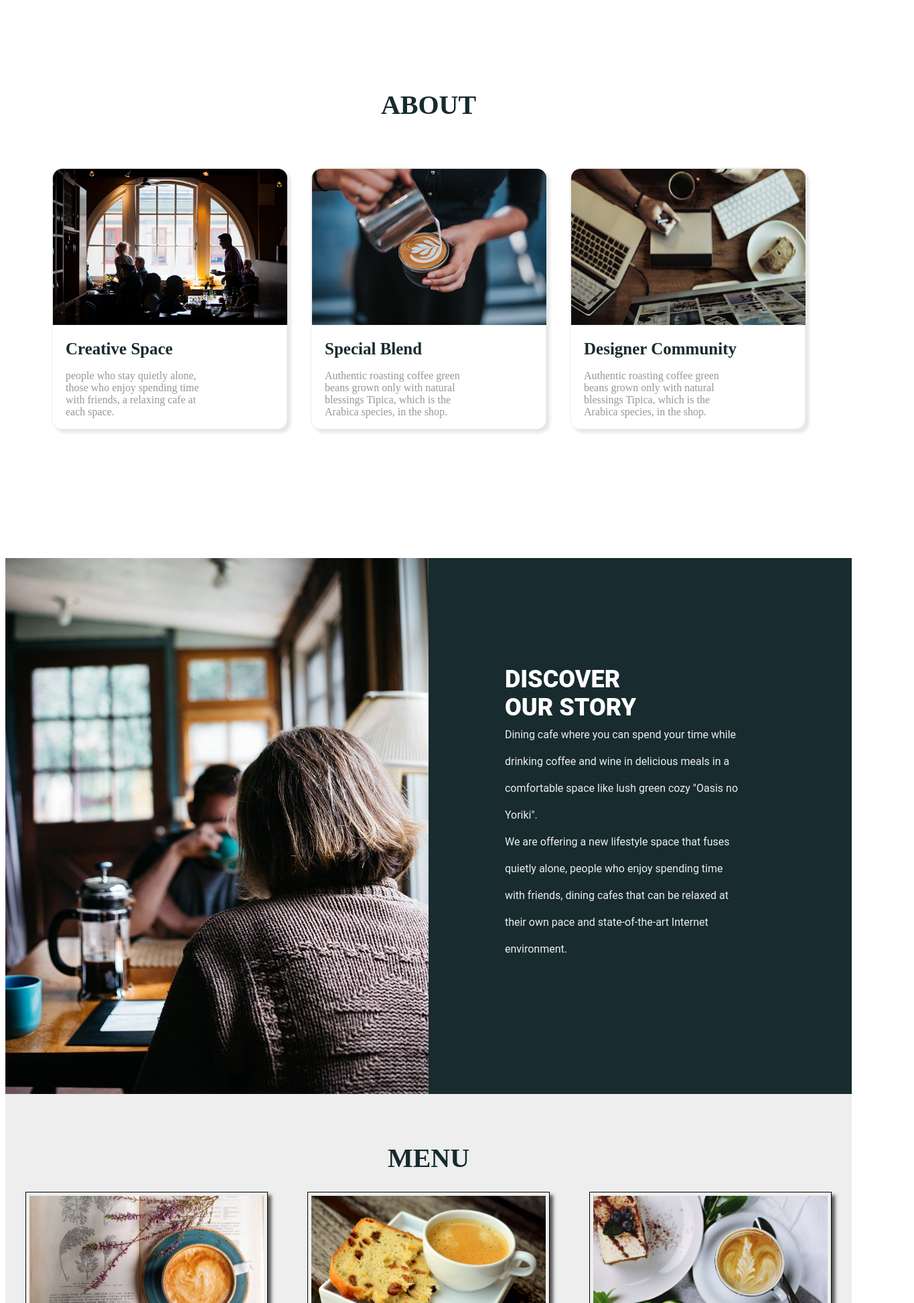
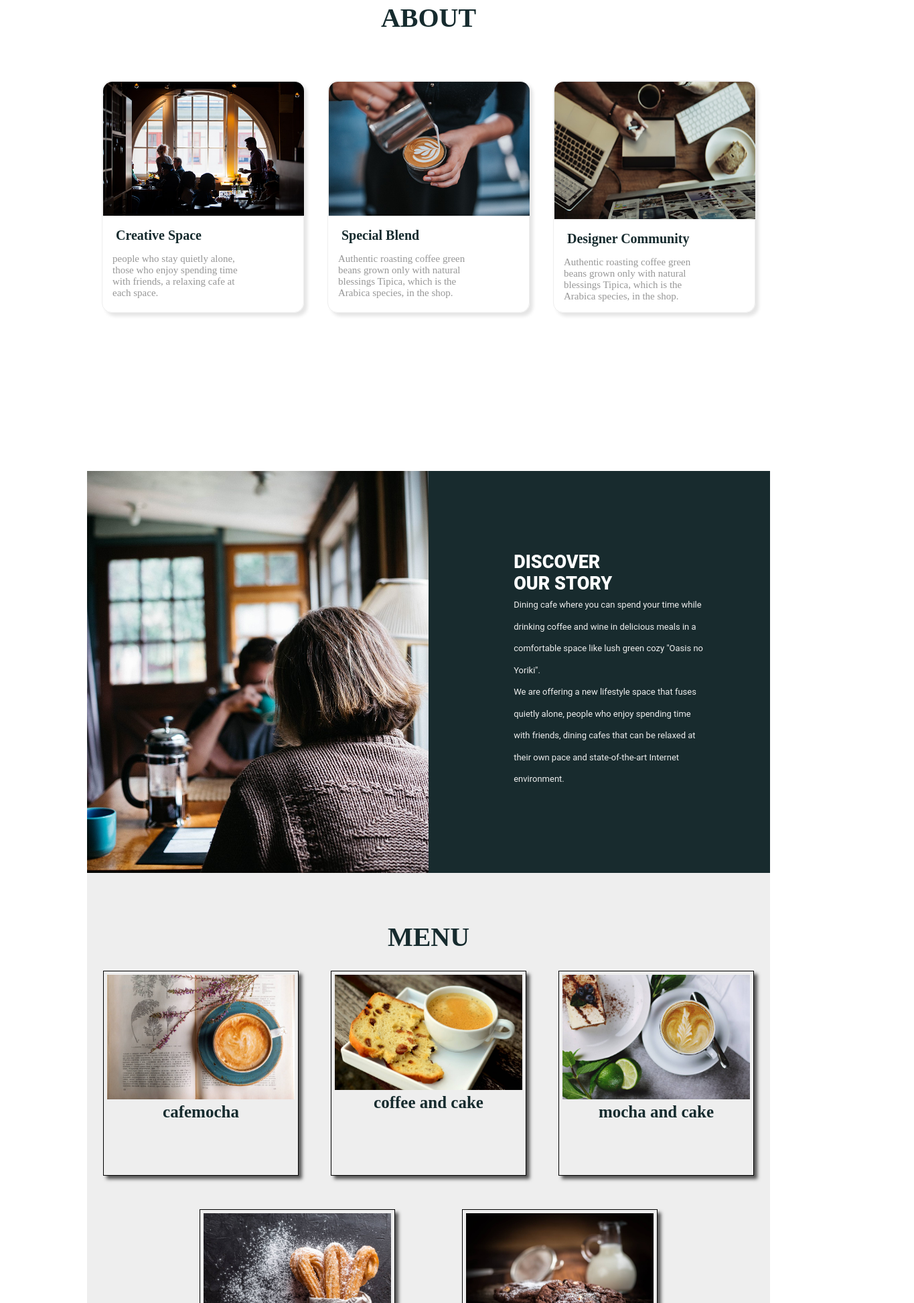
Before and after one commit to ayumiin/designcafe, a plain HTML site: page index.html in a window 1280 px wide. Shown: the part 855-2800 px from the top of the page at 67% size, 1365 px wide, since content can reach past the window. Drawn offline with Linux system fonts and the light colour scheme.

Commit message:
サイズ変更

```diff
--- a/css/style.css
+++ b/css/style.css
@@ -1,12 +1,13 @@
-
-
+*{
+    width: 1020px:
+}
 ul{
     color: #fff;
     margin-top: 0px;
     list-style: none;
     display: flex;
     justify-content:flex-end;
-    margin-left: 850px;
+    margin-left: 750px;
     position: absolute;
     font-family: 'Roboto', sans-serif;
 
@@ -16,7 +17,7 @@ ul{
     color: #ffffff;
     font-family: 'Roboto', sans-serif;
     font-weight: 700;
-    font-size: 20px;
+    font-size: 18px;
     transition: 0.5s;
 }
 
@@ -26,7 +27,7 @@ ul{
 
 li{
     color: #fff;
-    margin: 15px;
+    margin: 5px;
     margin-top: 20px;
 
 }
@@ -37,10 +38,12 @@ li{
 }
 
 #slide img{
+    margin: 0 auto;
     position: absolute;
+    padding-left: 170px;
     left: 0;
     top:0;
-    width: 100%;
+    width: 1020px;
     height: 100vh;
 }
 
@@ -56,7 +59,6 @@ li{
 }
 
 .main-visual{
-position: static;
 }
 
 #logo p{
@@ -72,16 +74,22 @@ position: static;
 
 
 .content{
-    padding-top: 980px;
+    width: 1020px;
+    margin: 0 auto;
+    padding-top: 850px;
     overflow: hidden;
     background: #fff;
     height: 700px;
-    width: 100%;
+}
+
+.container{
+    margin: 0 auto;
 }
 
 #contents1 p{
     color:#162b2e;
-    padding-left: 20px;
+    padding-left: 15px;
+    font-size: 15px;
     color: #979797;
 }
 
@@ -89,11 +97,11 @@ position: static;
     color:#162b2e;
     text-align: center;
     font-size:40px;
-    margin: 0;
+    margin: 0 auto;
 }
 
 .item1 h1{
-font-size: 25px;
+font-size: 20px;
  color:#162b2e;
     padding-left: 20px;
 }
@@ -104,7 +112,7 @@ font-size: 25px;
 }
 
 .item1{
-    width: 350px;
+    width: 300px;
     border: solid 1px #eee;
     border-radius: 15px;
     box-shadow: 5px 5px 5px #e5e5e5;
@@ -112,7 +120,7 @@ font-size: 25px;
 }
 
 .item2 h1{
-     font-size: 25px;
+     font-size: 20px;
      color:#162b2e;
     padding-left: 20px;
 }
@@ -123,7 +131,7 @@ font-size: 25px;
 }
 
 .item2{
-    width: 350px;
+    width: 300px;
     border: solid 1px #eee;
     border-radius: 15px;
     margin: 0px 35px;
@@ -131,19 +139,19 @@ font-size: 25px;
 }
 
 .item3 h1{
-font-size: 25px;
+font-size: 20px;
 color:#162b2e;
     padding-left: 20px;
 }
 
 .item3 img{
-    height: 233px;
+    height: 205px;
     border: #eee solid 1px;
     border-radius: 15px 15px 0px 0px;
 }
 
 .item3{
-    width: 350px;
+    width: 300px;
     border: solid 1px #eee;
     border-radius: 15px;
     box-shadow: 5px 5px 5px #e5e5e5;
@@ -163,20 +171,20 @@ color:#162b2e;
 #contents2{
     background-color: #182b2e;
     padding-top: 0px;
-    height: 800px;
+    height: 600px;
 
 }
 #contents2 h{
     color: #fff;
     text-align: center;
-    font-size: 36px;
+    font-size: 27px;
     font-family: 'Roboto', sans-serif;
     font-weight: 900;
 }
 
 #contents2 p{
     color: #eee;
-    font-size: 16px;
+    font-size: 13px;
     font-family: 'Roboto', sans-serif;
     font-weight: 00;
     margin: 0px;
@@ -185,25 +193,26 @@ color:#162b2e;
 }
 
 .right-box{
-    margin-top: 160px ;
+    margin-top: 120px ;
     float: right;
-    margin-right: 170px;
+    margin-right: 100px;
 
 }
 
 #contents3{
+
     background-color: #eee;
     color:#162b2e;
     text-align: center;
     font-size:20px;
-    margin: 0;
+    margin: 0 auto;
     padding-top: 45px;
     height: 1000px;
 }
 
 .item4{
     border: 0.5px solid #000;
-    width: 350px;
+    width: 280px;
     padding: 5px 5px 80px 5px;
     box-shadow: 5px 5px 5px #555;
 }
@@ -215,7 +224,7 @@ color:#162b2e;
 
 .item5{
     border: 0.5px solid #000;
-    width: 350px;
+    width: 280px;
     padding: 5px 5px 80px 5px;
     box-shadow: 5px 5px 5px #555;
 }
@@ -227,7 +236,7 @@ color:#162b2e;
 
 .item6{
     border: 0.5px solid #000;
-    width: 350px;
+    width: 280px;
     padding: 5px 5px 80px 5px;
     box-shadow: 5px 5px 5px #555;
 }
@@ -244,7 +253,7 @@ color:#162b2e;
 
 .item7{
     border: 0.5px solid #000;
-    width: 350px;
+    width: 280px;
     padding: 5px 5px 80px 5px;
     box-shadow: 5px 5px 5px #555;
 }
@@ -256,7 +265,7 @@ color:#162b2e;
 
 .item8{
     border: 0.5px solid #000;
-    width: 350px;
+    width: 280px;
     padding: 5px 5px 80px 5px;
     margin-left: 100px;
     box-shadow: 5px 5px 5px #555;
@@ -317,13 +326,11 @@ color:#162b2e;
 }
 
 .map{
-    margin-top: 70px;
-    margin-bottom: 40px;
     display: flex;
     justify-content: center;
     border: solid 1px #eee;
     width: 1000px;
-    margin-left: 200px;
+    margin: 0 auto;
     border-radius: 10px;
     box-shadow: 5px 5px 5px #e5e5e5;
 
@@ -351,8 +358,8 @@ color:#162b2e;
 }
 
 #contents4 a{
-    margin-left: 650px;
-    margin-top: 50px;
+    margin-left: 450px;
+    margin-top: 00px;
     font-size: 16px;
     padding: 8px 32px;
     background: #182b2e;
@@ -370,6 +377,10 @@ color:#162b2e;
     color:#182b2e;
 }
 
+.button{
+    margin-top: 50px;
+}
+
 footer{
     background-color: #182b2e;
     color: #ffffff;
--- a/index.html
+++ b/index.html
@@ -47,7 +47,7 @@
             <div class="fadein">
         <div class="container" >
             <div class="item1">
-             <img src="img/space.jpg" alt="" width="350">
+             <img src="img/space.jpg" alt="" width="300">
                 <h1>Creative Space</h1>
                 <p>people who stay quietly alone,<br>
                 those who enjoy spending time<br>
@@ -57,7 +57,7 @@
                 </p>
             </div>
             <div class="item2">
-             <img src="img/coffee.jpg" alt="" width="350">
+             <img src="img/coffee.jpg" alt="" width="300">
                 <h1>Special Blend</h1>
                 <p>Authentic roasting coffee green<br>
                     beans grown only with natural<br>
@@ -67,7 +67,7 @@
 
             </div>
             <div class="item3">
-            <img src="img/designer.jpg" alt="" width="350">
+            <img src="img/designer.jpg" alt="" width="300">
                 <h1>Designer Community</h1>
                 <p>Authentic roasting coffee green<br>
                     beans grown only with natural<br>
@@ -101,15 +101,15 @@ We are offering a new lifestyle space that fuses<br>quietly alone, people who en
         <div class="fadein">
      <div class="container2">
          <div class="item4">
-         <img src="img/menu1.jpg" alt="" width="350">
+         <img src="img/menu1.jpg" alt="" width="280">
             <h1>cafemocha</h1>
          </div>
          <div class="item5">
-         <img src="img/menu2.jpg" alt="" width="350">
+         <img src="img/menu2.jpg" alt="" width="280">
              <h1>coffee and cake</h1>
          </div>
          <div class="item6">
-         <img src="img/menu3.jpg" alt="" width="350">
+         <img src="img/menu3.jpg" alt="" width="280">
              <h1>mocha and cake</h1>
          </div>
         </div>
@@ -118,11 +118,11 @@ We are offering a new lifestyle space that fuses<br>quietly alone, people who en
         <div class="fadein">
     <div class="container3">
         <div class="item7">
-        <img src="img/menu4.jpg" alt="" width="350">
+        <img src="img/menu4.jpg" alt="" width="280">
             <h1>churos</h1>
         </div>
         <div class="item8">
-        <img src="img/menu5.jpg" alt="" width="350">
+        <img src="img/menu5.jpg" alt="" width="280">
             <h1>cookie</h1>
         </div>
         </div>
@@ -153,7 +153,9 @@ We are offering a new lifestyle space that fuses<br>quietly alone, people who en
                 </div>
         </div>
             </div>
+            <div class="button">
         <a href="https://life-is-tech.com/school_lp/?utm_source=yahoo&utm_medium=listing&utm_campaign=brand&yclid=YSS.1001072013.EAIaIQobChMIxNXituf15AIVSHZgCh3JSQvSEAAYASAAEgJLDfD_BwE">Reservation</a>
+                </div>
         </div>
     </div>
     <footer>
```
